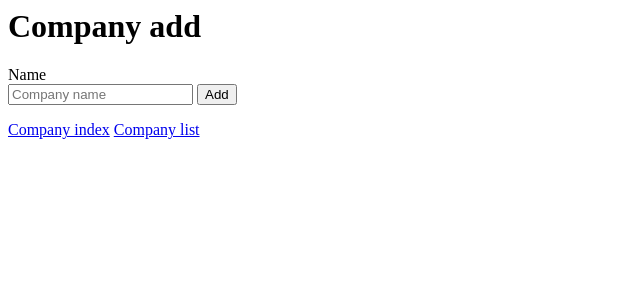
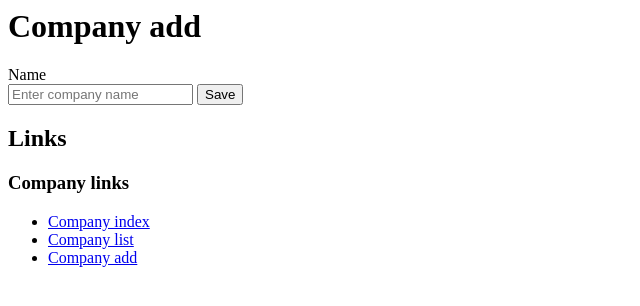
Before and after one commit to pongus/officebattles, a Django app: template companies/templates/companies/add.html in a window 1280 px wide. Shown: the top 306 px of the page, without its empty margins (0-640 px from the left). Run offline with Django 3.2, Linux system fonts and the light colour scheme; the template is opened without the code that fills it, so the values that code supplies are empty.

Commit message:
Removed trailing slash in urls and added company links to templats while developing

```diff
--- a/companies/templates/companies/add.html
+++ b/companies/templates/companies/add.html
@@ -3,9 +3,14 @@
 <form action="{% url 'company:save' %}" method="post">
     {% csrf_token %}
     <label for="company-name">Name</label><br />
-    <input type="text" name="company-name" id="company-name" placeholder="Company name" />
-    <input type="submit" value="Add" />
+    <input type="text" name="company-name" id="company-name" placeholder="Enter company name" />
+    <input type="submit" value="Save" />
 </form>
 
-<a href="{% url 'company:index' %}">Company index</a>
-<a href="{% url 'company:list' %}">Company list</a>
+<h2>Links</h2>
+<h3>Company links</h3>
+<ul>
+    <li><a href="{% url 'company:index' %}">Company index</a></li>
+    <li><a href="{% url 'company:list' %}">Company list</a></li>
+    <li><a href="{% url 'company:add' %}">Company add</a></li>
+</ul>
--- a/companies/urls.py
+++ b/companies/urls.py
@@ -4,8 +4,8 @@ from . import views
 
 urlpatterns = [
     url(r'^$', views.index, name='index'),
-    url(r'^list/$', views.list, name='list'),
-    url(r'^add/$', views.add, name='add'),
-    url(r'^save/$', views.save, name='save'),
-    url(r'^(?P<company_id>[0-9]+)/view$', views.view, name='view'),
+    url(r'^list$', views.list, name='list'),
+    url(r'^add$', views.add, name='add'),
+    url(r'^save$', views.save, name='save'),
+    url(r'^(?P<company_id>[0-9]+)$', views.view, name='view'),
 ]
--- a/companies/views.py
+++ b/companies/views.py
@@ -22,7 +22,7 @@ def save(request):
     company = Company(name=company_name, updated=company_updated)
     company.save()
 
-    return HttpResponseRedirect('/company/' + str(company.id) + '/view')
+    return HttpResponseRedirect('/company/' + str(company.id))
 
 def view(request, company_id):
     company = get_object_or_404(Company, pk=company_id)
```
Also changed, not shown: companies/templates/companies/index.html (+7 -2 lines), companies/templates/companies/list.html (+7 -2 lines), companies/templates/companies/view.html (+7 -3 lines).
